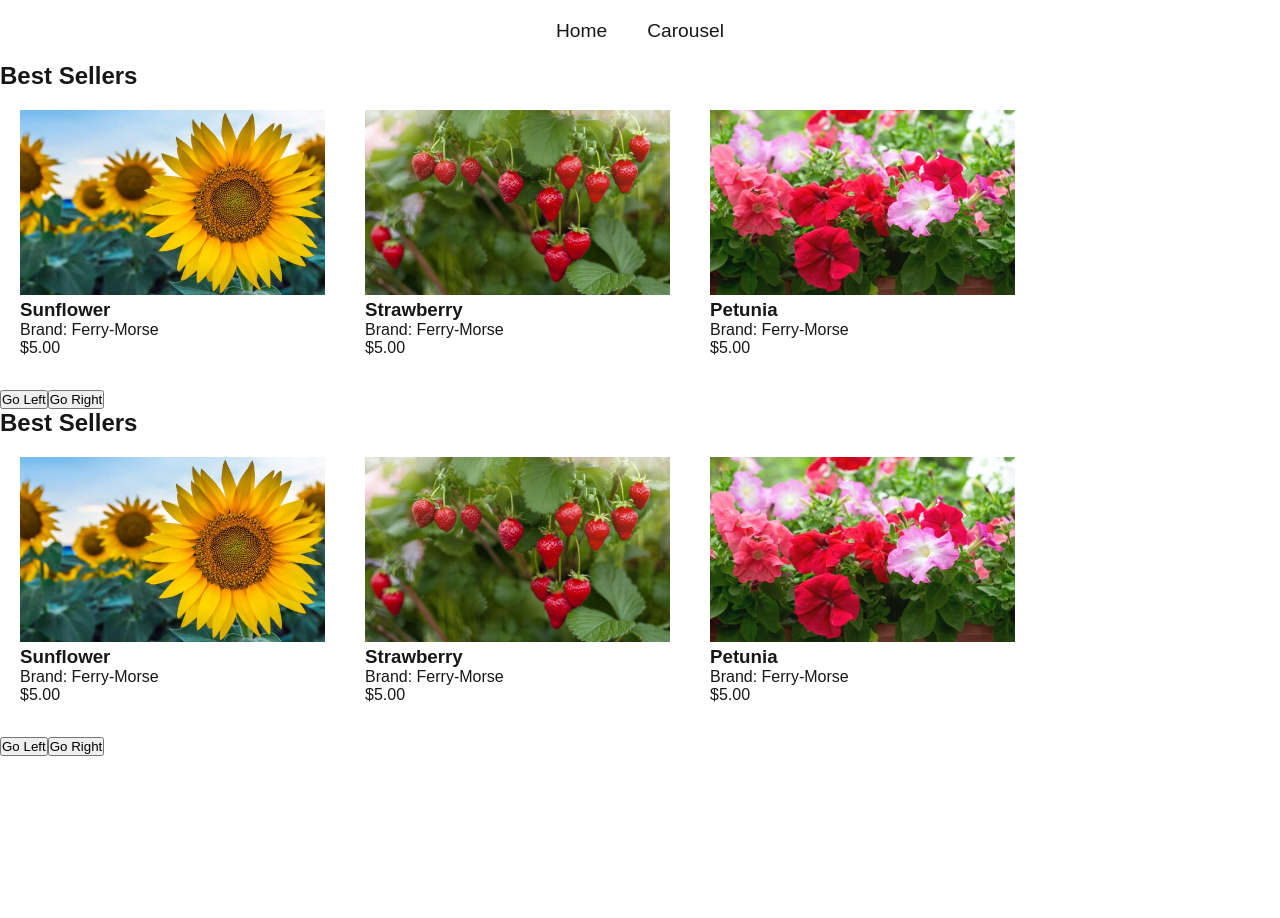
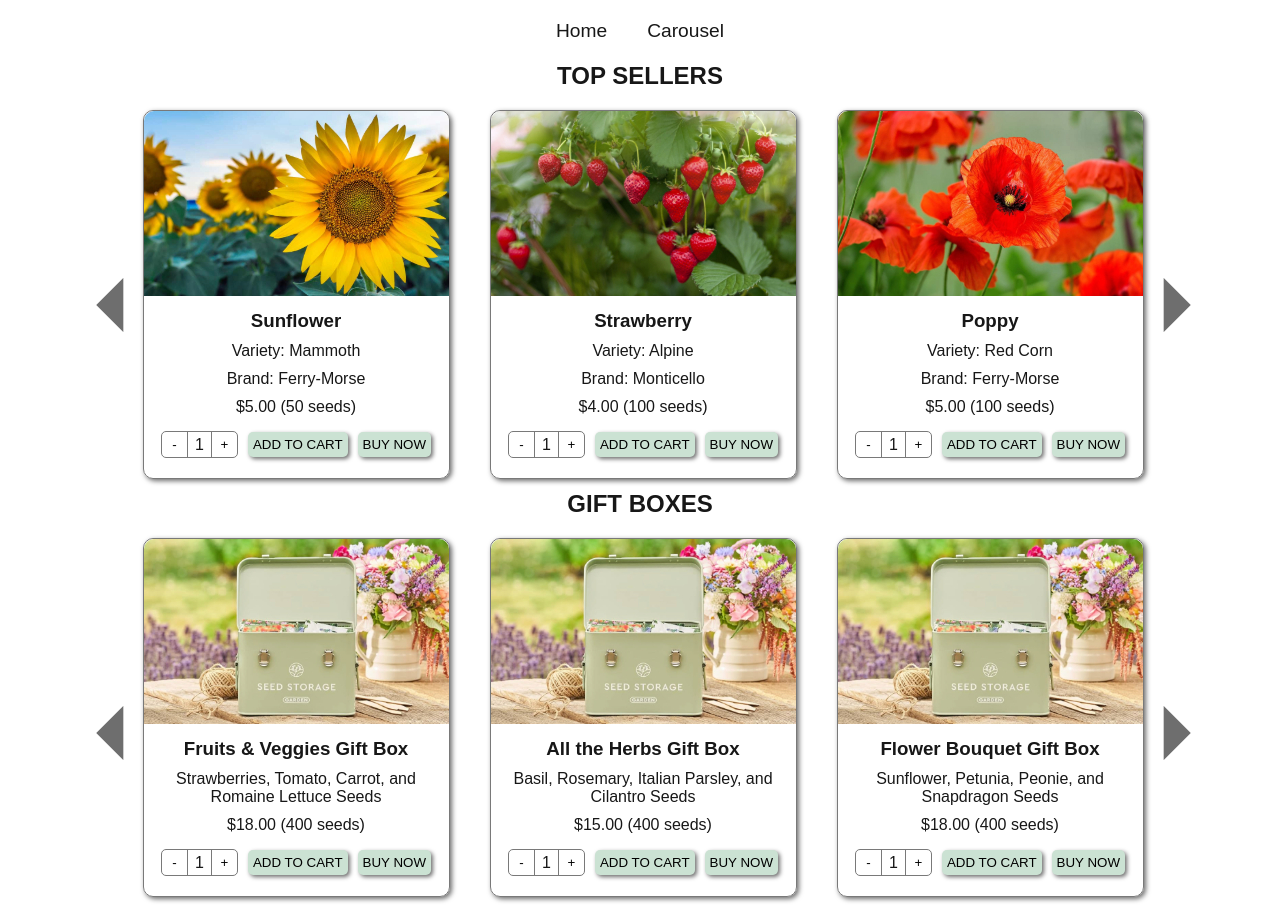
Before and after one commit to hayleegraham/graham_gardens_ecomm, a Next.js app: page / in a window 1280 px wide. Before the commit the page ends 800 px from the top, so only its background shows below. Built offline with nearby package versions, Linux system fonts and the light colour scheme.

Commit message:
change to scss added styling

```diff
--- a/app/components/Card/Card.module.css
+++ /dev/null
@@ -1,3 +0,0 @@
-.test{
-    margin: 20px;
-}
--- /dev/null
+++ b/app/components/Card/Card.scss
@@ -0,0 +1,52 @@
+.card{
+    margin: 20px;
+    border: 1px solid #797979;
+    border-radius: 10px;
+    box-shadow: 2px 2px 5px #6d6d6d;
+    text-align: center;
+    img{
+        border-top-left-radius: 10px;
+        border-top-right-radius: 10px;
+    }
+    p,
+    h3{
+        margin: 10px;
+    }
+    .main_btn{
+        height: 25px;
+        background-color: #CBE2D3;
+        border: none;
+        border-radius: 5px;
+        padding: 5px;
+        box-shadow: 2px 2px 4px #6d6d6d;
+    }
+    .main_btn,
+    .qty_cont{
+        margin: 5px 5px 20px;
+    }
+    .qty_cont{
+        display: inline-flex;
+        border: 1px solid #797979;
+        border-radius: 5px;
+        div,
+        button{
+            width: 25px;
+            height: 25px;
+        }
+        button{
+            border: none;
+            background: none;
+        }
+        div{
+            padding-top: 4px;
+            border-left: 1px solid #797979;
+            border-right: 1px solid #797979;
+        }
+    }
+}
+
+
+
+/* .btn_cont{
+    height: 25px;
+} */
--- a/app/components/Card/index.js
+++ b/app/components/Card/index.js
@@ -1,14 +1,21 @@
-import Image from 'next/image';
-import styles from "./Card.module.css"
+import Image from "next/image";
+import "./Card.scss";
 
-export default function Card({image, name, details, price}) {
-    return (
-      <div className={styles.test}>
-        <img src={image}></img>
-        <h3>{name}</h3>
-        <p>{details}</p>
-        <p>{price}</p>
+export default function Card({ image, name, variety, brand, price }) {
+  return (
+    <div className="card">
+      <img height="185px" width="305px" src={image}></img>
+      <h3>{name}</h3>
+      <p>{variety}</p>
+      <p>{brand}</p>
+      <p>{price}</p>
+      <div className="qty_cont">
+        <button>-</button>
+        <div>1</div>
+        <button>+</button>
       </div>
-
-    );
-  }
+      <button className="main_btn">ADD TO CART</button>
+      <button className="main_btn">BUY NOW</button>
+    </div>
+  );
+}
--- a/app/components/Carousel/Carousel.module.css
+++ /dev/null
@@ -1,16 +0,0 @@
-.track{
-    display: flex;
-    position: absolute;
-    transition: ease-in-out 1s;
-    left: 0;
-}
-.mask{
-    width: 1035px;
-    height: 100%;
-    overflow: hidden;
-    position: absolute;
-}
-.mask_cont{
-    height: 300px;
-    position: relative;
-}
--- /dev/null
+++ b/app/components/Carousel/Carousel.scss
@@ -0,0 +1,35 @@
+.carousel{
+    margin: 0 auto;
+    width: 1035px;
+    h2{
+        text-align: center;
+    }
+    .track{
+        display: flex;
+        position: absolute;
+        transition: ease-in-out 1s;
+        left: 0;
+    }
+    .mask{
+        width: 1035px;
+        height: 100%;
+        overflow: hidden;
+        position: absolute;
+    }
+    .mask_cont{
+        height: 400px;
+        position: relative;
+    }
+
+    .left_btn,
+    .right_btn{
+        height: 40px;
+        width: 40px;
+        font-size: xx-large;
+    }
+    span{
+        font-size: 130px;
+        color: rgb(110, 110, 110);
+        position: relative;
+    }
+}
--- a/app/components/Carousel/index.js
+++ b/app/components/Carousel/index.js
@@ -1,42 +1,55 @@
-'use client'
-import { useRef } from 'react';
-import styles from "./Carousel.module.css";
+"use client";
+import { useRef } from "react";
+
+import ArrowBackIosNewIcon from "@mui/icons-material/ArrowBackIosNew";
+
+import "./Carousel.scss";
 import Card from "@/app/components/Card";
 
-
-export default function Carousel({title, data}) {
+export default function Carousel({ title, data }) {
   const ref = useRef();
   let curPos = 0;
 
-    const moveLeft = ()=> {
-        if(curPos + 3 < data.length) {
+  const moveLeft = () => {
+    if (curPos + 3 < data.length) {
       curPos++;
       const newLeft = curPos * -345;
-            ref.current.style.left =  `${newLeft}px`;
+      ref.current.style.left = `${newLeft}px`;
     }
-    }
-    const moveRight = ()=> {
-        console.log(data.length, curPos)
-        if(curPos != 0) {
+  };
+  const moveRight = () => {
+    console.log(data.length, curPos);
+    if (curPos != 0) {
       curPos--;
       const newLeft = curPos * -345;
-            ref.current.style.left =  `${newLeft}px`;
+      ref.current.style.left = `${newLeft}px`;
     }
-    }
-    return(
-        <div>
+  };
+  return (
+    <div className="carousel">
       <h2>{title}</h2>
-            <div className={styles.mask_cont}>
-                <div className={styles.mask}>
-                    <div ref={ref} className={styles.track} >
-                        {data.map((seed)=>
-                        <Card key={seed.name} image={seed.image} name={seed.name} details={seed.details} price={seed.price}/>
-                        )}
+      <div className="mask_cont">
+        <div className="mask">
+          <div ref={ref} className="track">
+            {data.map((seed) => (
+              <Card
+                key={seed.name}
+                image={seed.image}
+                name={seed.name}
+                variety={seed.variety}
+                brand={seed.brand}
+                price={seed.price}
+              />
+            ))}
           </div>
         </div>
+        <span class="material-symbols-outlined" style={{left:'-75px', top:'150px'}} onClick={moveLeft}>
+            arrow_left
+        </span>
+        <span class="material-symbols-outlined" style={{left:'857px', top:'150px'}} onClick={moveRight}>
+            arrow_right
+        </span>
       </div>
-            <button onClick={moveLeft}>Go Left</button>
-            <button onClick={moveRight}>Go Right</button>
     </div>
-    )
+  );
 }
--- a/app/layout.js
+++ b/app/layout.js
@@ -13,16 +13,23 @@ const geistMono = localFont({
   weight: "100 900",
 });
 
-export const metadata = {
-  title: "Create Next App",
-  description: "Generated by create next app",
-};
+
 
 export default function RootLayout({ children }) {
   return (
     <html lang="en">
+      <head>
+        <link
+          rel="stylesheet"
+          href="https://fonts.googleapis.com/icon?family=Material+Icons"
+        />
+        <link
+          rel="stylesheet"
+          href="https://fonts.googleapis.com/css2?family=Material+Symbols+Outlined"
+        />
+      </head>
       <body className={`${geistSans.variable} ${geistMono.variable}`}>
-        <MainNav/>
+        <MainNav />
         {children}
       </body>
     </html>
--- a/app/page.js
+++ b/app/page.js
@@ -5,63 +5,70 @@ export default function Home() {
   const bestSellersData = [{
     name: 'Sunflower',
     image: "/sunflower.jpg",
-    details: 'Brand: Ferry-Morse',
-    price: '$5.00'
+    variety: "Variety: Mammoth",
+    brand: 'Brand: Ferry-Morse',
+    price: '$5.00  (50 seeds)'
   },
   {
     name: 'Strawberry',
     image: "/strawberry.jpg",
-    details: 'Brand: Ferry-Morse',
-    price: '$5.00'
+    variety: "Variety: Alpine",
+    brand: 'Brand: Monticello',
+    price: '$4.00  (100 seeds)'
+  },
+  {
+    name: 'Poppy',
+    image: "/poppy.jpg",
+    variety: "Variety: Red Corn",
+    brand: 'Brand: Ferry-Morse',
+    price: '$5.00  (100 seeds)'
   },
   {
     name: 'Petunia',
     image: "/petunia.jpg",
-    details: 'Brand: Ferry-Morse',
-    price: '$5.00'
+    variety: "Variety: Dwarf Mix",
+    brand: 'Brand: Ferry-Morse',
+    price: '$5.00  (100 seeds)'
   },
-  {
-    name: 'Poppy',
-    image: "/poppy.jpg",
-    details: 'Brand: Ferry-Morse',
-    price: '$3.00'
-  },
+
   {
     name: 'Green Onion',
     image: "/green_onion.jpg",
-    details: 'Brand: Ferry-Morse',
-    price: '$3.00'
+    variety: "Variety: Evergreen Bunching",
+    brand: 'Brand: Botanical Interests',
+    price: '$4.00  (100 seeds)'
   },
   {
     name: 'Romain Lettuce',
     image: "/romain_lettuce.jpg",
-    details: 'Brand: Ferry-Morse',
-    price: '$6.00'
+    variety: "Variety: Parris Island",
+    brand: 'Brand: Ferry-Morse',
+    price: '$3.00  (100 seeds)'
   }
 ]
-const giftBoxData = [{
-  name: 'All the Herbs',
-  image: "https://nextjs.org/icons/globe.svg",
-  details: 'Rosemary, Basil, Cilantro',
-  price: '$15.00'
+const giftBoxData = [
+  {
+    name: 'Fruits & Veggies Gift Box',
+    image: "/gift_box.jpg",
+    variety: 'Strawberries, Tomato, Carrot, and Romaine Lettuce Seeds',
+    price: '$18.00  (400 seeds)'
+  },
+  {
+  name: 'All the Herbs Gift Box',
+  image: "/gift_box.jpg",
+  variety: 'Basil, Rosemary, Italian Parsley, and Cilantro Seeds',
+  price: '$15.00  (400 seeds)'
 },
 {
-  name: 'Fruits & Veggies',
-  image: 'image',
-  details: 'Strawberries, Zuccini, Romaine Lettuce',
-  price: '$15.00'
-},
-{
-  name: 'Flower Bouquet',
-  image: 'image',
-  details: 'Petunias, Daisies, Roses',
-  price: '$15.00'
+  name: 'Flower Bouquet Gift Box',
+  image: "/gift_box.jpg",
+  variety: 'Sunflower, Petunia, Peonie, and Snapdragon Seeds',
+  price: '$18.00  (400 seeds)'
 }]
   return (
     <div>
-      <Carousel title="Best Sellers" data={bestSellersData}/>
-      <Carousel title="Best Sellers" data={bestSellersData}/>
-
+      <Carousel title="TOP SELLERS" data={bestSellersData}/>
+      <Carousel title="GIFT BOXES" data={giftBoxData}/>
 
     </div>
 
```
Also changed, not shown: app/globals.css (+4 -4 lines), app/pages/new/page.js (added, +20 -0 lines), package.json (+9 -2 lines), pages/new/page.js (deleted, +0 -12 lines), 1 other file (tests, documents, lock files or other folders). Lines whose indentation alone changed are shown as unchanged.
